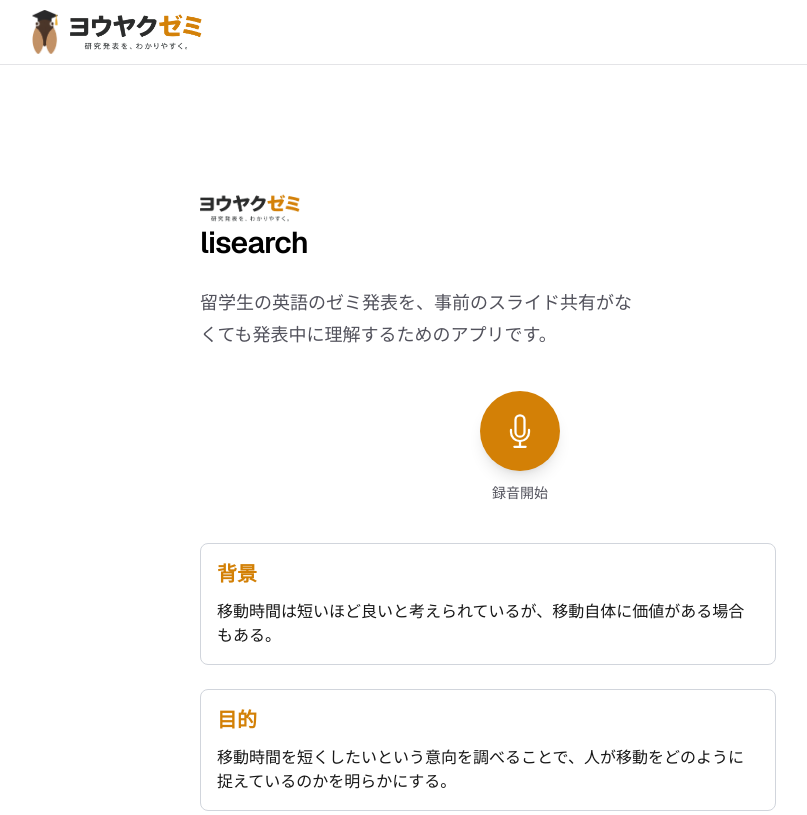
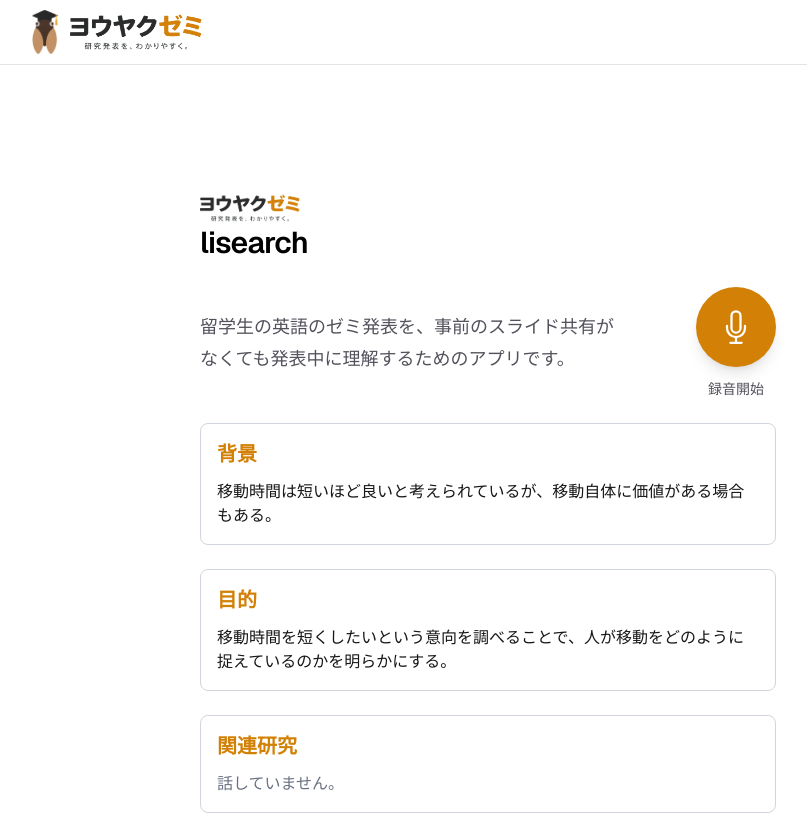
Before and after one commit to shiroshitsu/lisearch, a Next.js app: page / in a window 1280 px wide. Shown: the top 815 px of the page, without its empty margins (120-927 px from the left). Built offline with nearby package versions, Linux system fonts and the light colour scheme.

Commit message:
ボタン位置を横に変更

```diff
--- a/app/page.tsx
+++ b/app/page.tsx
@@ -18,12 +18,16 @@
             lisearch
           </h1>
 
-          <p className="max-w-md text-lg leading-8 text-zinc-600 dark:text-zinc-400">
-            留学生の英語のゼミ発表を、事前のスライド共有がなくても発表中に理解するためのアプリです。
-          </p>
+          <div className="flex w-full max-w-xl items-center gap-3">
+            <p className="flex-1 text-lg leading-8 text-zinc-600 dark:text-zinc-400">
+              留学生の英語のゼミ発表を、事前のスライド共有が
+              <span className="whitespace-nowrap">なくても</span>
+              発表中に理解するためのアプリです。
+            </p>
 
-          <div className="flex w-full justify-center py-4">
-            <RecordButton />
+            <div className="shrink-0">
+              <RecordButton />
+            </div>
           </div>
 
           <div className="w-full max-w-xl border border-gray-300 rounded-lg p-4">
```
